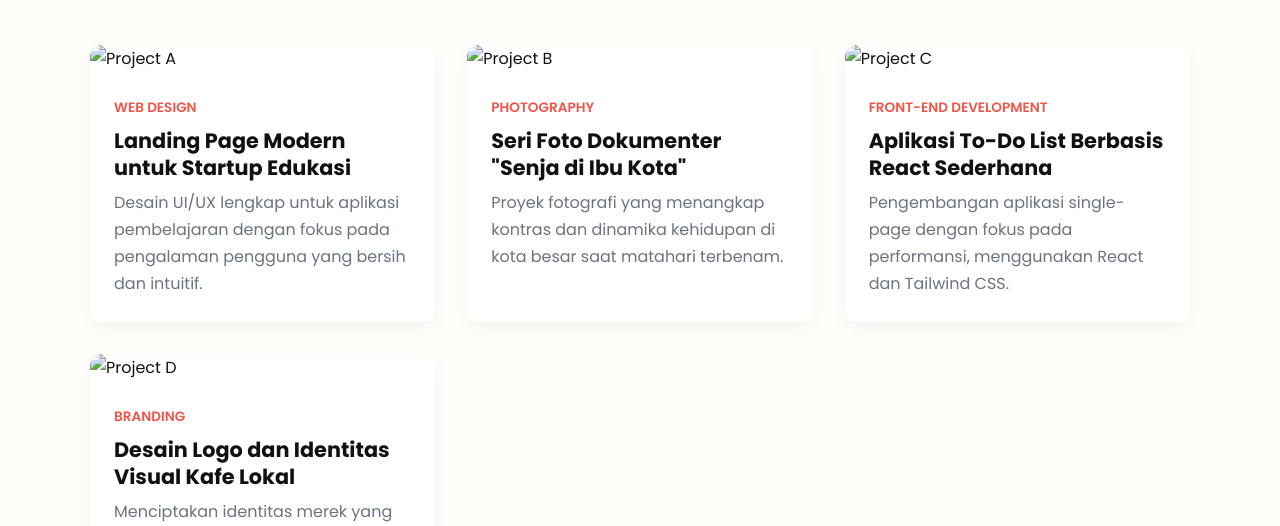
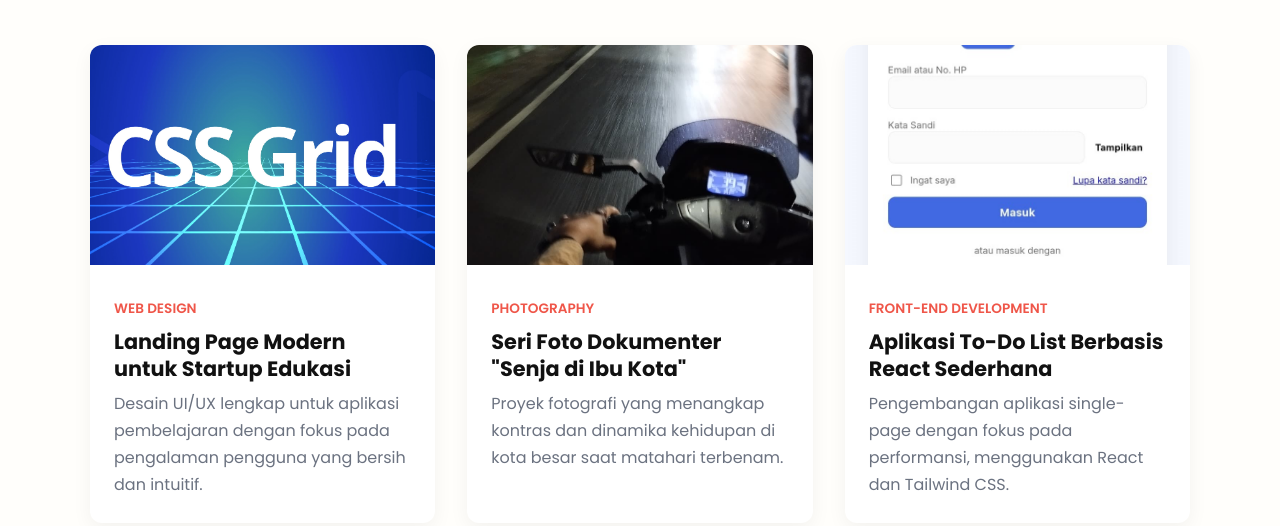
Before and after one commit to isalIal/Aporto, a plain HTML site: page works.html in a window 1280 px wide. Shown: the part 274-800 px from the top of the page. Drawn offline with Linux system fonts and the light colour scheme.

Commit message:
Update menyeluruh: (Tuliskan ringkasan perubahanmu di sini)

```diff
--- a/works.html
+++ b/works.html
@@ -237,7 +237,7 @@
         <div class="works-grid">
           <article class="work-card">
             <a href="#">
-              <img src="GAMBARPROYEK1.jpg" alt="Project A" />
+              <img src="gambar17.png" alt="Project A" />
               <div class="content">
                 <small>Web Design</small>
                 <h3>Landing Page Modern untuk Startup Edukasi</h3>
@@ -251,7 +251,7 @@
 
           <article class="work-card">
             <a href="#">
-              <img src="GAMBARPROYEK2.jpg" alt="Project B" />
+              <img src="works4.jpg" alt="Project B" />
               <div class="content">
                 <small>Photography</small>
                 <h3>Seri Foto Dokumenter "Senja di Ibu Kota"</h3>
@@ -265,7 +265,7 @@
 
           <article class="work-card">
             <a href="#">
-              <img src="GAMBARPROYEK3.jpg" alt="Project C" />
+              <img src="works.jpg" alt="Project C" />
               <div class="content">
                 <small>Front-End Development</small>
                 <h3>Aplikasi To-Do List Berbasis React Sederhana</h3>
@@ -279,7 +279,7 @@
 
           <article class="work-card">
             <a href="#">
-              <img src="GAMBARPROYEK4.jpg" alt="Project D" />
+              <img src="works3.jpg" alt="Project D" />
               <div class="content">
                 <small>Branding</small>
                 <h3>Desain Logo dan Identitas Visual Kafe Lokal</h3>
```
Also changed, not shown: blog.html (+3 -3 lines), index.html (+3 -3 lines), gambar.webp (added), gambar17.png (added), java.jpg (added), keramaian.jpg (added), works.jpg (added), works3.jpg (added), works4.jpg (added).
